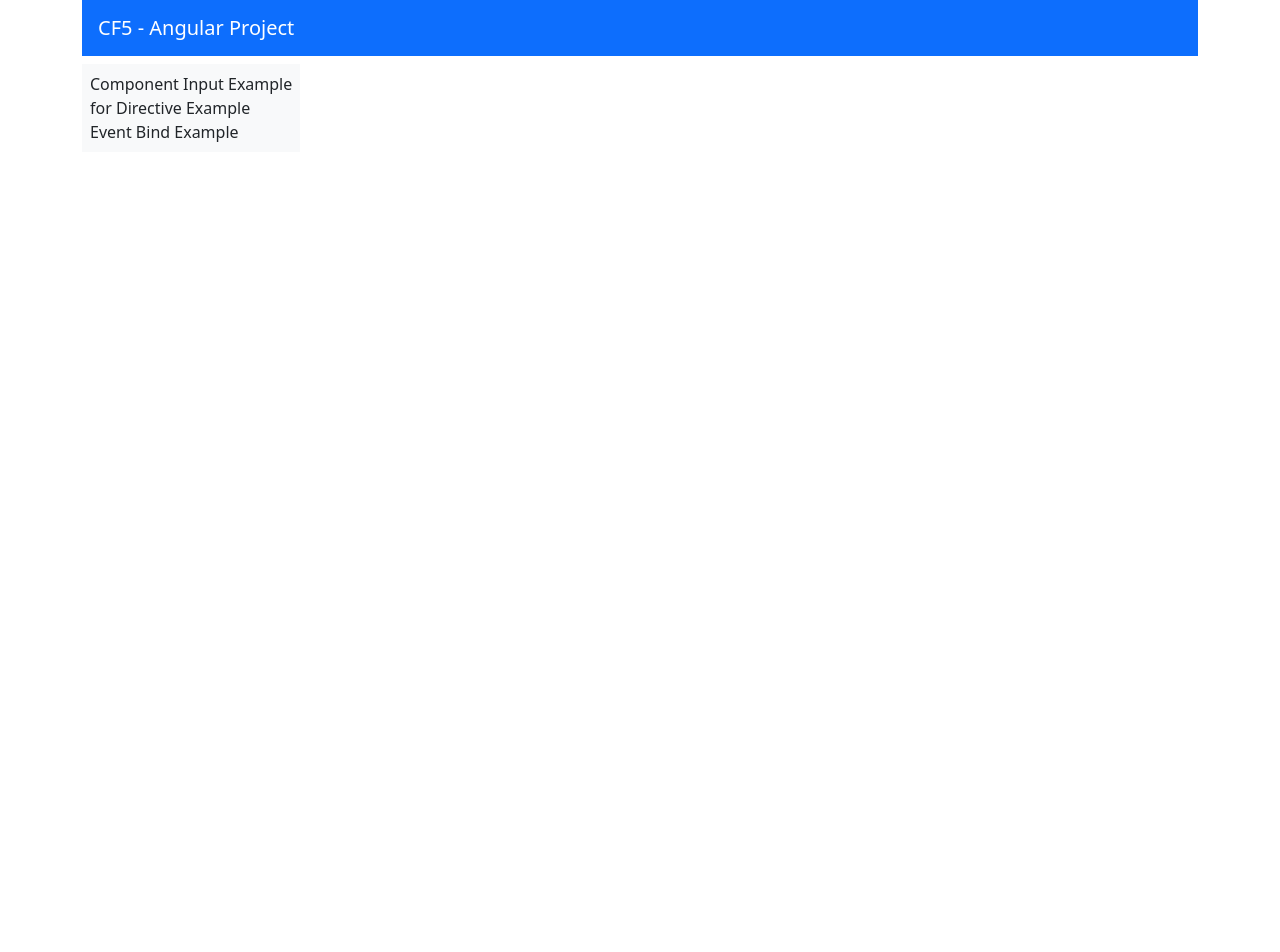
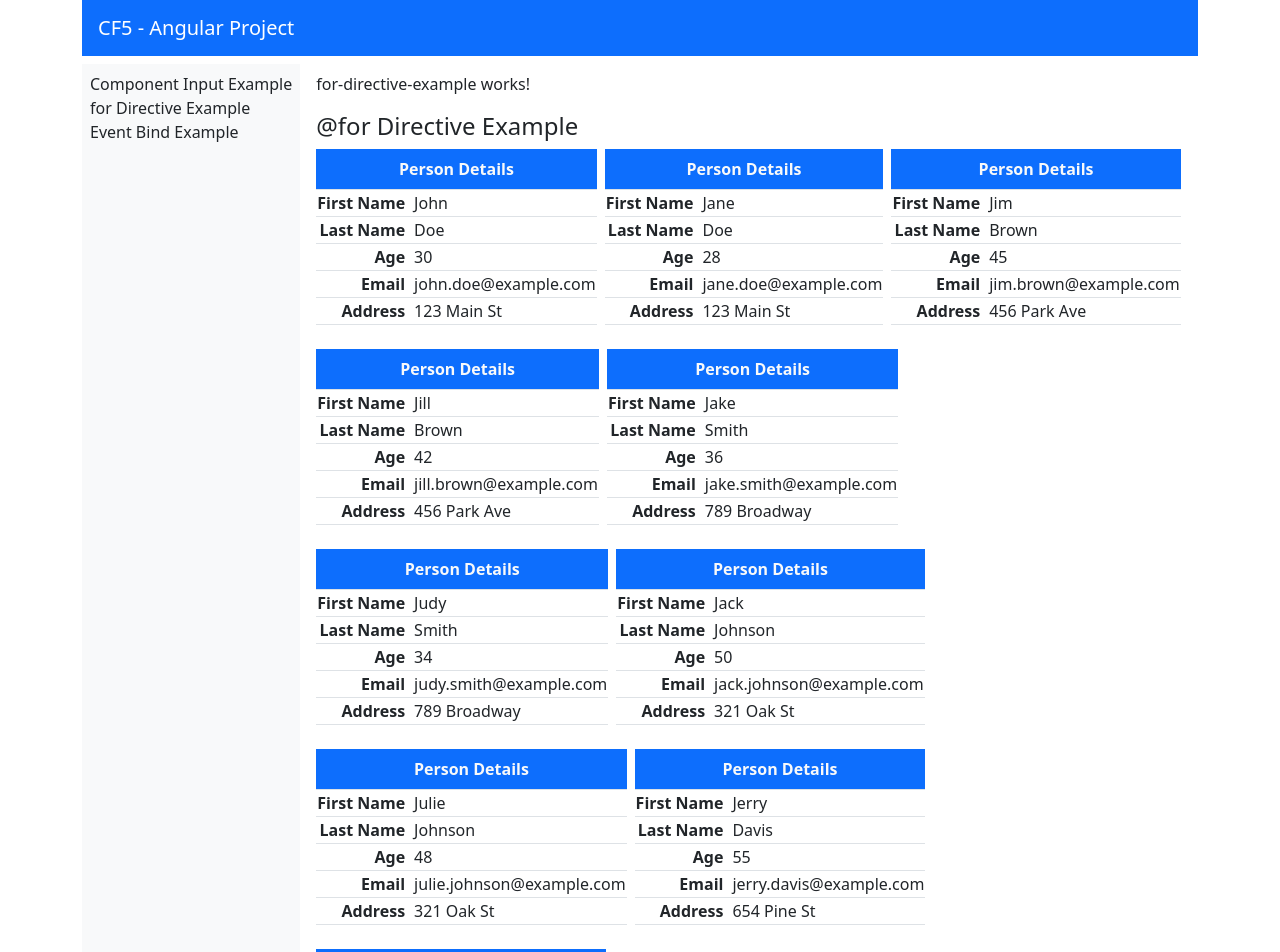
Before and after one commit to nikokost3/angular-project, an Angular app: page /for-directive-example in a window 1280 px wide. Before the commit this address led to /. Shown: the top 952 px of the page. Before the commit the page ends 800 px from the top, so only its background shows below. Built offline with nearby package versions, Linux system fonts and the light colour scheme.

Commit message:
rooting primer finished

```diff
--- a/src/app/app.component.html
+++ b/src/app/app.component.html
@@ -2,13 +2,13 @@
   <div class="d-flex flex-column gap-2">
 
     <nav class="navbar navbar-dark bg-primary justify-content-between">
-      <a role="button" class="navbar-brand ms-3" routerLink=" ">CF5 - Angular Project</a>
+      <a role="button" class="navbar-brand ms-3" routerLink="">CF5 - Angular Project</a>
     </nav>
 
     <div class="d-flex flex-row gap-2">
       <div class="d-flex flex-column text-nowrap bg-light p-2">
-        <span role="button">Component Input Example</span>
-        <span role="button">{{ "for" }} Directive Example</span>
+        <span role="button" routerLink="component-input-example">Component Input Example</span>
+        <span role="button" routerLink="for-directive-example">{{ "for" }} Directive Example</span>
         <span role="button" routerLink="event-bind-example">Event Bind Example</span>
       </div>
       <div class="flex-grow-1 p-2 text-nowrap">
--- a/src/app/app.component.ts
+++ b/src/app/app.component.ts
@@ -13,93 +13,4 @@
 })
 export class AppComponent {
 
-  person0: Person = {
-      givenName: 'Nikos',
-      surName: 'Kostakis',
-      age: 31,
-      email: 'nikoskos@aueb.gr',
-      address: 'Athens, Greece'
-    };
-
-    person1: Person = {
-      givenName: 'John',
-      surName: 'Doe',
-      age: 39,
-      email: 'John@example.gr',
-      address: 'New York, USA'
-    };
-
-    users: Person[] = [
-      {
-        givenName: 'John',
-        surName: 'Doe',
-        age: 30,
-        email: 'john.doe@example.com',
-        address: '123 Main St',
-      },
-      {
-        givenName: 'Jane',
-        surName: 'Doe',
-        age: 28,
-        email: 'jane.doe@example.com',
-        address: '123 Main St',
-      },
-      {
-        givenName: 'Jim',
-        surName: 'Brown',
-        age: 45,
-        email: 'jim.brown@example.com',
-        address: '456 Park Ave',
-      },
-      {
-        givenName: 'Jill',
-        surName: 'Brown',
-        age: 42,
-        email: 'jill.brown@example.com',
-        address: '456 Park Ave',
-      },
-      {
-        givenName: 'Jake',
-        surName: 'Smith',
-        age: 36,
-        email: 'jake.smith@example.com',
-        address: '789 Broadway',
-      },
-      {
-        givenName: 'Judy',
-        surName: 'Smith',
-        age: 34,
-        email: 'judy.smith@example.com',
-        address: '789 Broadway',
-      },
-      {
-        givenName: 'Jack',
-        surName: 'Johnson',
-        age: 50,
-        email: 'jack.johnson@example.com',
-        address: '321 Oak St',
-      },
-      {
-        givenName: 'Julie',
-        surName: 'Johnson',
-        age: 48,
-        email: 'julie.johnson@example.com',
-        address: '321 Oak St',
-      },
-      {
-        givenName: 'Jerry',
-        surName: 'Davis',
-        age: 55,
-        email: 'jerry.davis@example.com',
-        address: '654 Pine St',
-      },
-      {
-        givenName: 'June',
-        surName: 'Davis',
-        age: 53,
-        email: 'june.davis@example.com',
-        address: '654 Pine St',
-      },
-    ];
-
 }
--- /dev/null
+++ b/src/app/components/component-input-example/component-input-example.component.html
@@ -0,0 +1,8 @@
+<p>component-input-example works!</p>
+
+
+<div class="d-flex gap-5 text-nowrap">
+    <app-person-table [person]="person0"></app-person-table>
+    <app-person-table></app-person-table>
+    <app-person-table [person]="person1"></app-person-table>
+  </div>
--- /dev/null
+++ b/src/app/components/component-input-example/component-input-example.component.ts
@@ -0,0 +1,29 @@
+import { Component } from '@angular/core';
+import { Person } from 'src/app/shared/interface/person';
+import { PersonTableComponent } from '../person-table/person-table.component';
+
+@Component({
+  selector: 'app-component-input-example',
+  standalone: true,
+  imports: [PersonTableComponent],
+  templateUrl: './component-input-example.component.html',
+  styleUrl: './component-input-example.component.css'
+})
+export class ComponentInputExampleComponent {
+
+  person0: Person = {
+    givenName: 'Nikos',
+    surName: 'Kostakis',
+    age: 31,
+    email: 'nikoskos@aueb.gr',
+    address: 'Athens, Greece'
+  };
+
+  person1: Person = {
+    givenName: 'John',
+    surName: 'Doe',
+    age: 39,
+    email: 'John@example.gr',
+    address: 'New York, USA'
+  };
+}
--- /dev/null
+++ b/src/app/components/for-directive-example/for-directive-example.component.html
@@ -0,0 +1,9 @@
+<p>for-directive-example works!</p>
+
+<h4>{{ "@for" }} Directive Example</h4>
+
+  <div class="d-flex flex-wrap text-nowrap gap-2">
+    @for (user of users; track user) {
+      <app-person-table [person]="user"></app-person-table>
+    }
+  </div>
--- /dev/null
+++ b/src/app/components/for-directive-example/for-directive-example.component.ts
@@ -0,0 +1,86 @@
+import { Component } from '@angular/core';
+import { Person } from 'src/app/shared/interface/person';
+import { PersonTableComponent } from '../person-table/person-table.component';
+
+@Component({
+  selector: 'app-for-directive-example',
+  standalone: true,
+  imports: [PersonTableComponent],
+  templateUrl: './for-directive-example.component.html',
+  styleUrl: './for-directive-example.component.css'
+})
+export class ForDirectiveExampleComponent {
+  users: Person[] = [
+    {
+      givenName: 'John',
+      surName: 'Doe',
+      age: 30,
+      email: 'john.doe@example.com',
+      address: '123 Main St',
+    },
+    {
+      givenName: 'Jane',
+      surName: 'Doe',
+      age: 28,
+      email: 'jane.doe@example.com',
+      address: '123 Main St',
+    },
+    {
+      givenName: 'Jim',
+      surName: 'Brown',
+      age: 45,
+      email: 'jim.brown@example.com',
+      address: '456 Park Ave',
+    },
+    {
+      givenName: 'Jill',
+      surName: 'Brown',
+      age: 42,
+      email: 'jill.brown@example.com',
+      address: '456 Park Ave',
+    },
+    {
+      givenName: 'Jake',
+      surName: 'Smith',
+      age: 36,
+      email: 'jake.smith@example.com',
+      address: '789 Broadway',
+    },
+    {
+      givenName: 'Judy',
+      surName: 'Smith',
+      age: 34,
+      email: 'judy.smith@example.com',
+      address: '789 Broadway',
+    },
+    {
+      givenName: 'Jack',
+      surName: 'Johnson',
+      age: 50,
+      email: 'jack.johnson@example.com',
+      address: '321 Oak St',
+    },
+    {
+      givenName: 'Julie',
+      surName: 'Johnson',
+      age: 48,
+      email: 'julie.johnson@example.com',
+      address: '321 Oak St',
+    },
+    {
+      givenName: 'Jerry',
+      surName: 'Davis',
+      age: 55,
+      email: 'jerry.davis@example.com',
+      address: '654 Pine St',
+    },
+    {
+      givenName: 'June',
+      surName: 'Davis',
+      age: 53,
+      email: 'june.davis@example.com',
+      address: '654 Pine St',
+    },
+  ];
+
+}
```
Also changed, not shown: src/app/app.routes.ts (+5 -2 lines), src/app/components/component-input-example/component-input-example.component.css (added), src/app/components/for-directive-example/for-directive-example.component.css (added), 1 other file (tests, documents, lock files or other folders).
